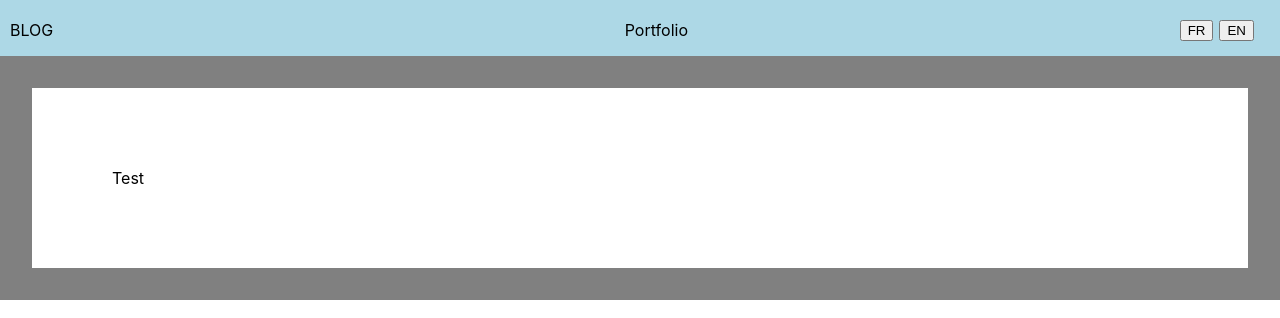
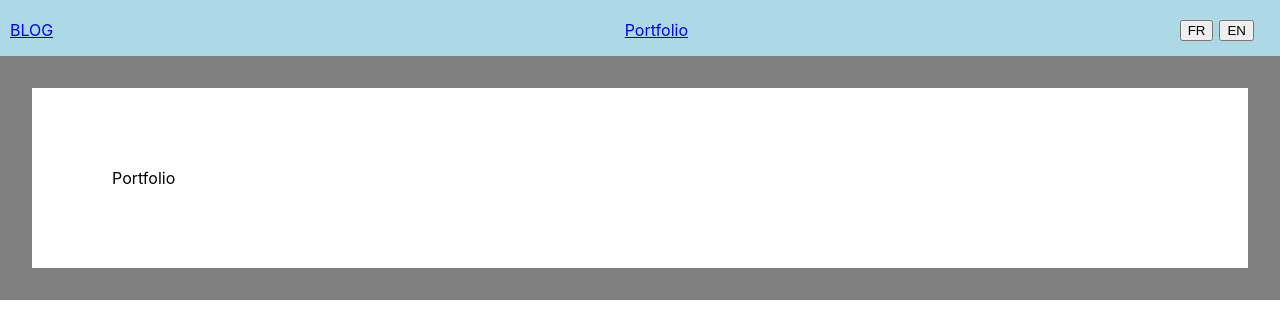
Before and after one commit to dryes380/portfolio2027Next, a React (Create React App) app in the folder front/: page /portfolio in a window 1280 px wide. Shown: the top 318 px of the page. Built offline with nearby package versions, Linux system fonts and the light colour scheme.

Commit message:
added react router

```diff
--- a/front/package.json
+++ b/front/package.json
@@ -11,6 +11,7 @@
     "react": "^18.2.0",
     "react-dom": "^18.2.0",
     "react-i18next": "^12.2.0",
+    "react-router-dom": "^6.9.0",
     "react-scripts": "5.0.1",
     "react-social-icons": "^5.15.0",
     "web-vitals": "^2.1.4"
--- a/front/src/App.js
+++ b/front/src/App.js
@@ -1,6 +1,9 @@
+import { Routes, Route } from "react-router-dom";
 import Header from "./components/Header";
 import FooterTest from "./components/Footer";
 
+import Blog from "./container/Blog";
+import Portfolio from "./container/Portfolio";
 import "./App.css";
 
 const App = () => {
@@ -8,7 +11,11 @@ const App = () => {
     <>
       <Header />
       <div className="Container">
-        <div className="Content">Test</div>
+        <Routes>
+          <Route index element={<Blog />} />
+          <Route path="portfolio" element={<Portfolio />} />
+        </Routes>
+        {/* <div className="Content">Test</div> */}
       </div>
       <FooterTest />
     </>
--- a/front/src/components/Header.js
+++ b/front/src/components/Header.js
@@ -1,6 +1,7 @@
 import React from "react";
 import "./Header.css";
 
+import { Link } from "react-router-dom";
 import { useTranslation } from "react-i18next";
 
 const Header = () => {
@@ -12,8 +13,8 @@ const Header = () => {
   return (
     <header className="headerContainer">
       <div className="headerContent">
-        <div>BLOG</div>
-        <div>Portfolio</div>
+        <Link to="/">BLOG</Link>
+        <Link to="portfolio">Portfolio</Link>
         <div className="headerTranslation">
           <button onClick={() => changeLanguage("fr")}>FR</button>
           <button onClick={() => changeLanguage("en")}>EN</button>
--- /dev/null
+++ b/front/src/container/Blog.js
@@ -0,0 +1,10 @@
+import React from "react";
+
+const Blog = () => {
+  return (
+    <>
+      <div className="Content">Test</div>
+    </>
+  );
+};
+export default Blog;
--- /dev/null
+++ b/front/src/container/Portfolio.js
@@ -0,0 +1,11 @@
+import React from "react";
+
+const Portfolio = () => {
+  return (
+    <>
+      <div className="Content">Portfolio</div>
+    </>
+  );
+};
+
+export default Portfolio;
--- a/front/src/index.js
+++ b/front/src/index.js
@@ -1,4 +1,5 @@
 import React from "react";
+import { BrowserRouter } from "react-router-dom";
 import ReactDOM from "react-dom/client";
 import "./index.css";
 import App from "./App";
@@ -8,7 +9,9 @@ import reportWebVitals from "./reportWebVitals";
 const root = ReactDOM.createRoot(document.getElementById("root"));
 root.render(
   <React.StrictMode>
-    <App />
+    <BrowserRouter>
+      <App />
+    </BrowserRouter>
   </React.StrictMode>
 );
 
```
Also changed, not shown: 1 other file (tests, documents, lock files or other folders).
